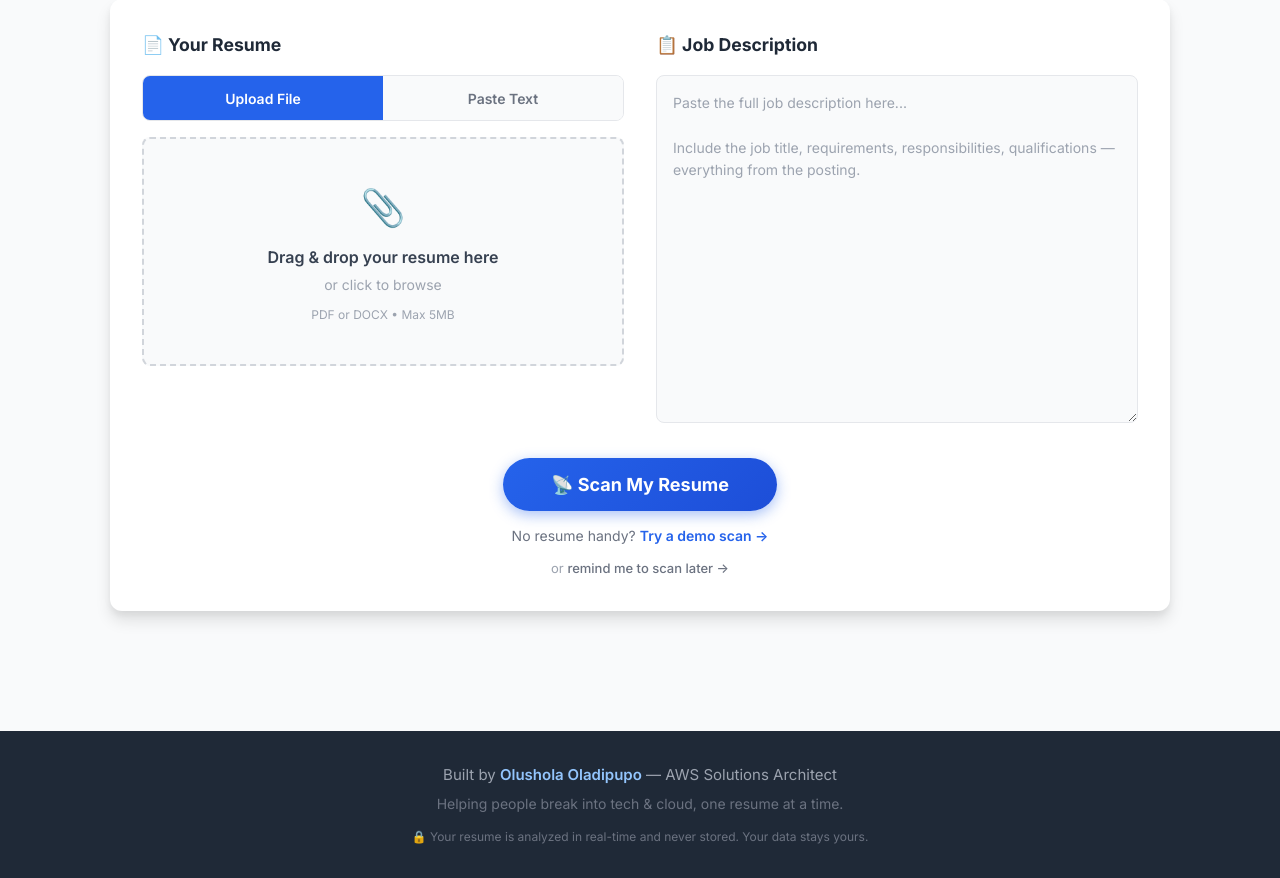
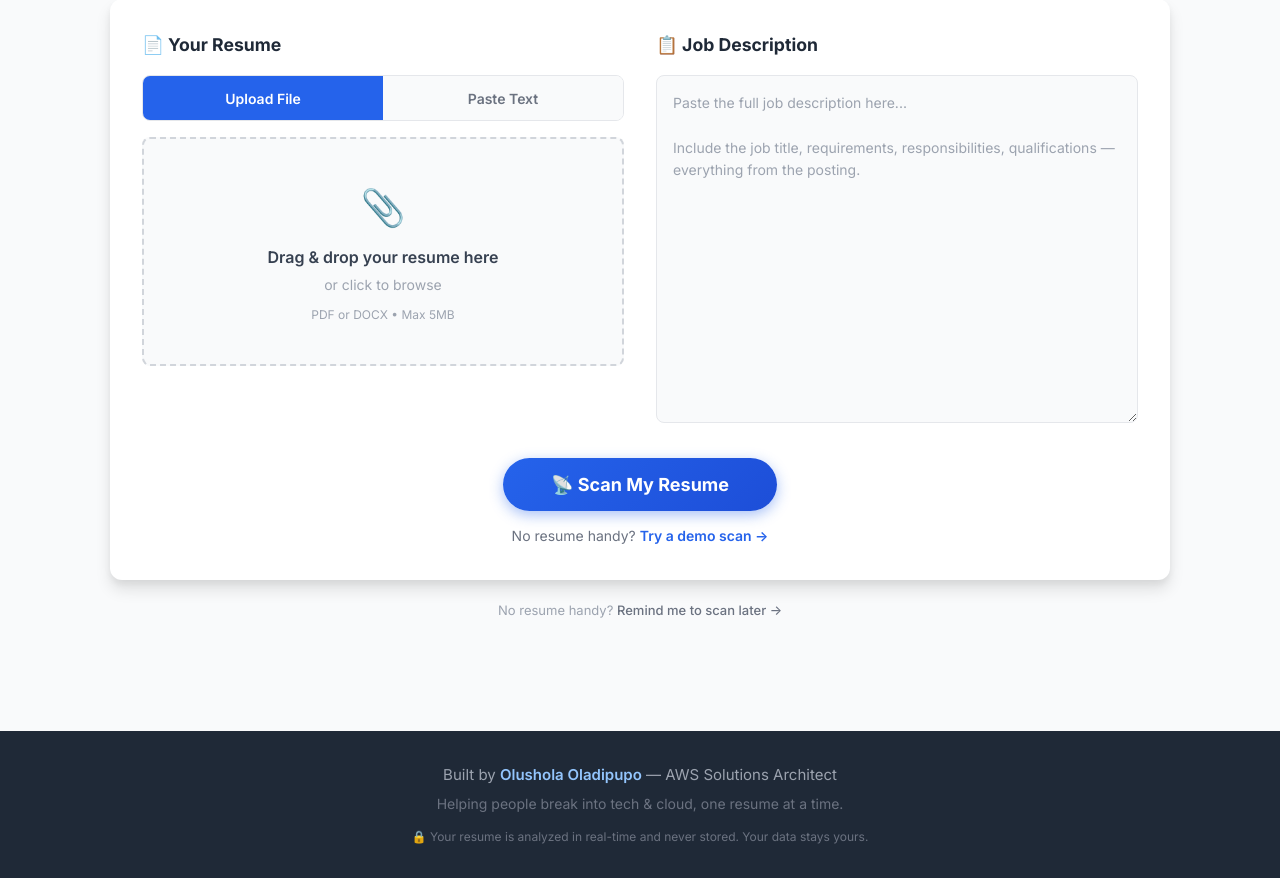
Before and after one commit to sholaola23/resumeradar, a Flask app: page / in a window 1280 px wide. Shown: the part 505-1383 px from the top of the page. Run offline with Flask 3, Linux system fonts and the light colour scheme; some libraries are stand-ins or nearby versions.

Commit message:
HOTFIX: Move remind-me-later outside scan form to fix submit bug
The remind-me-later email input had required attribute inside the
scan form, causing browser validation to silently block the Scan
My Resume button from submitting. Moved the entire remind-me-later
section outside the form element to prevent validation conflict.

Co-Authored-By: Claude Opus 4.6 <noreply@anthropic.com>

```diff
--- a/static/css/style.css
+++ b/static/css/style.css
@@ -435,7 +435,9 @@ textarea::placeholder {
 
 /* Remind Me Later */
 .remind-later {
-    margin-top: 10px;
+    margin-top: -20px;
+    margin-bottom: 30px;
+    text-align: center;
 }
 
 .remind-later-toggle {
--- a/templates/index.html
+++ b/templates/index.html
@@ -161,15 +161,21 @@ Include the job title, requirements, responsibilities, qualifications — everyt
                         No resume handy? <a href="#" class="demo-link" id="demoScanBtn">Try a demo scan →</a>
                     </p>
 
-                    <!-- Remind Me Later -->
+                </div>
+
+                <!-- ERROR MESSAGE -->
+                <div class="error-message" id="errorMessage" style="display: none;"></div>
+            </form>
+
+            <!-- Remind Me Later (outside the scan form to avoid validation conflict) -->
             <div class="remind-later" id="remindLater">
                 <p class="remind-later-toggle">
-                            or <a href="#" id="remindLaterToggle">remind me to scan later →</a>
+                    No resume handy? <a href="#" id="remindLaterToggle">Remind me to scan later →</a>
                 </p>
                 <div class="remind-later-form" id="remindLaterForm" style="display: none;">
                     <p class="remind-later-text">We'll send you a one-time reminder to come back and scan your resume.</p>
                     <div class="remind-later-input-row">
-                                <input type="email" id="remindEmail" placeholder="Email address" class="remind-later-input" required>
+                        <input type="email" id="remindEmail" placeholder="Email address" class="remind-later-input">
                         <button type="button" class="remind-later-btn" id="remindSubmitBtn">
                             <span class="remind-btn-text">Remind Me</span>
                             <span class="remind-btn-loading" style="display: none;">
@@ -183,11 +189,6 @@ Include the job title, requirements, responsibilities, qualifications — everyt
                     <p>✅ Got it! We'll remind you to scan your resume.</p>
                 </div>
             </div>
-                </div>
-
-                <!-- ERROR MESSAGE -->
-                <div class="error-message" id="errorMessage" style="display: none;"></div>
-            </form>
 
             <!-- ============ RESULTS ============ -->
             <div class="results-section" id="results" style="display: none;">
```
Lines whose indentation alone changed are shown as unchanged.
